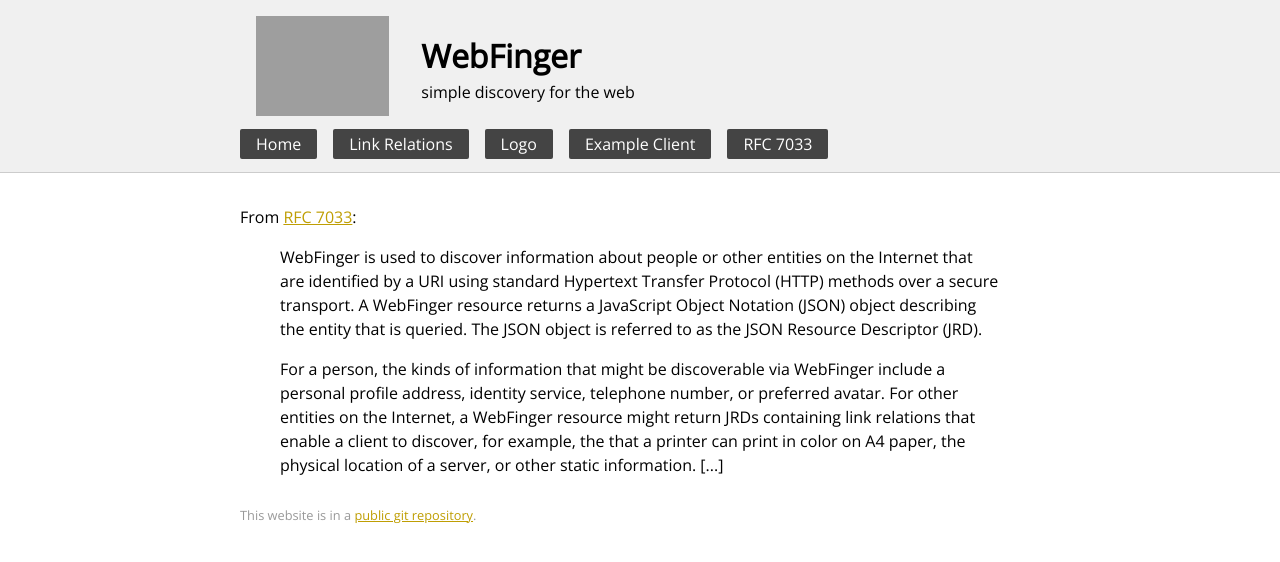
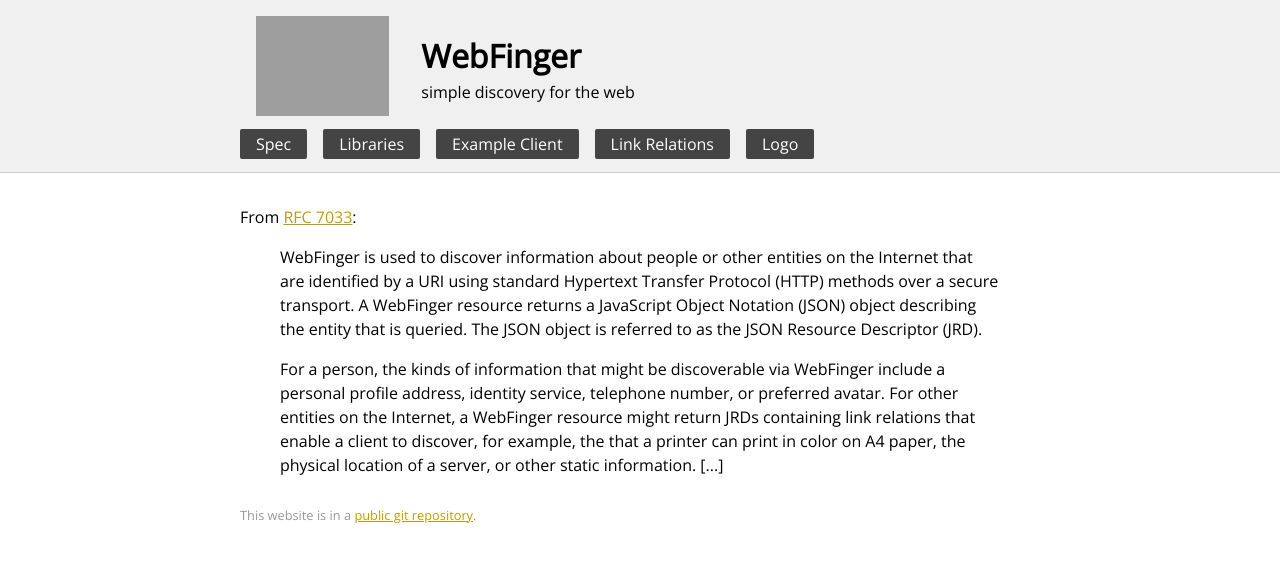
Before and after one commit to webfinger/webfinger.net, a Jekyll site: the page built from index.md, in a window 1280 px wide. Shown: the top 562 px of the page. Built offline with Jekyll 4.4.1, drawn with Linux system fonts in a browser that asks for light colours.

Commit message:
add libraries page and reshuffle nav

```diff
--- a/_layouts/default.html
+++ b/_layouts/default.html
@@ -16,11 +16,11 @@
       </div>
       <nav>
         <ul>
-          <li><a href="/">Home</a></li>
-          <li><a href="/rel">Link Relations</a></li>
-          <li><a href="/logo">Logo</a></li>
-          <li><a href="http://client.webfinger.net/" title="external link" rel="external">Example Client</a></li>
-          <li><a href="http://tools.ietf.org/html/rfc7033" title="external link" rel="external">RFC 7033</a></li>
+          <li><a href="http://tools.ietf.org/html/rfc7033" rel="external">Spec</a></li>
+          <li><a href="/libraries/">Libraries</a></li>
+          <li><a href="http://client.webfinger.net/">Example Client</a></li>
+          <li><a href="/rel/">Link Relations</a></li>
+          <li><a href="/logo/">Logo</a></li>
         </ul>
       </nav>
     </header>
```
Also changed, not shown: libraries/index.md (added, +16 -0 lines).
